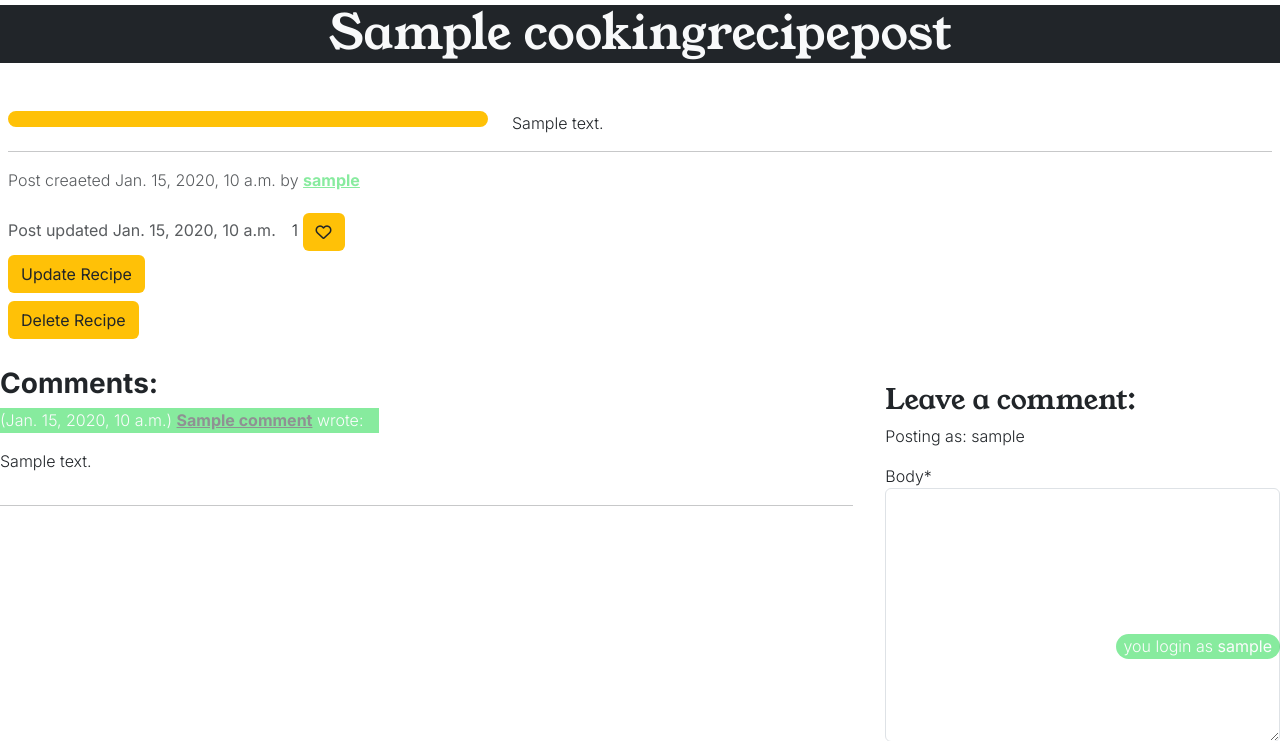
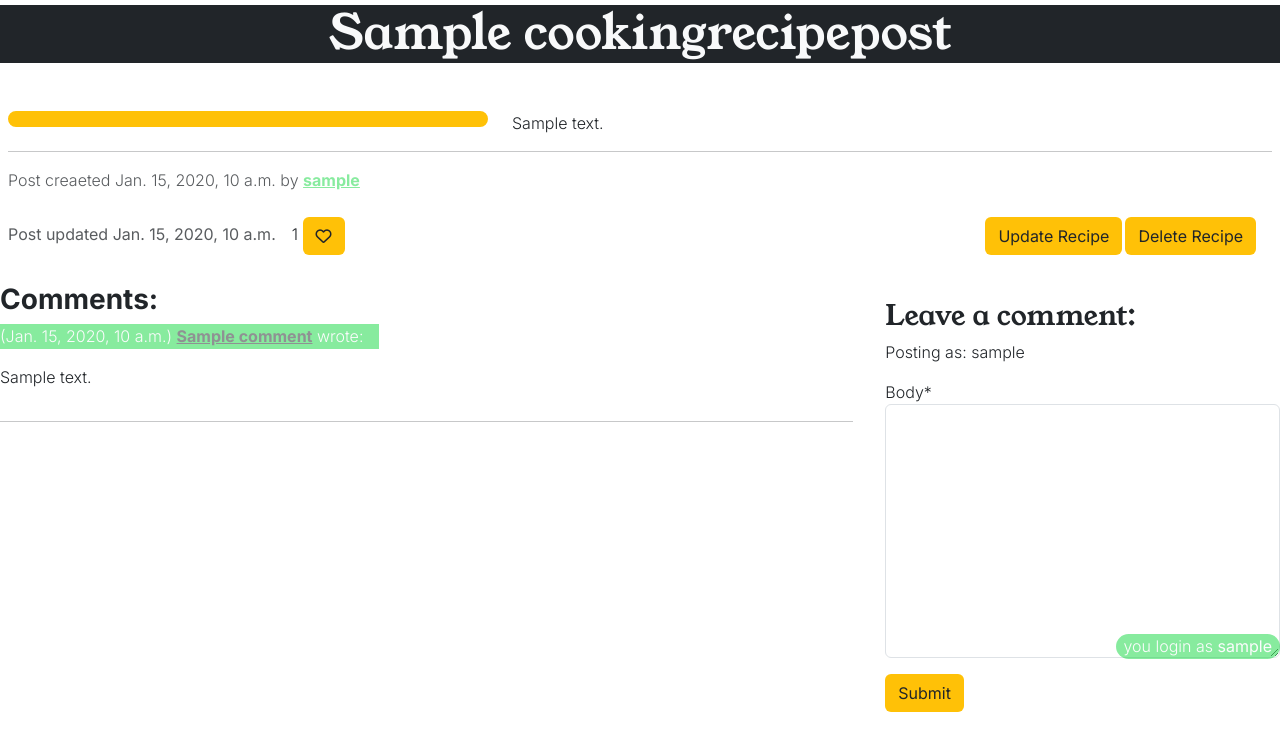
Before and after one commit to Belan-Mihail/cooking-blog, a Django app: a page that uses templates/post_detail.html in a window 1280 px wide. Shown: the part 141-882 px from the top of the page. Run offline with Django 3.2, Linux system fonts and the light colour scheme; a user stored in the database is signed in; tables that the repository leaves empty hold one stand-in row (values such as "Sample post"); some libraries are stand-ins or nearby versions.

Commit message:
Change html for desser displaying post update and delete buttons

```diff
--- a/static/css/style.css
+++ b/static/css/style.css
@@ -234,10 +234,15 @@ h1, h2, h3, h4, h5, h6 {
 }
 
 
-.comments-wrapper {
+.flex-wrapper {
     display: flex;
     justify-content: space-between;
     align-items: center;
+    margin-right: 1rem;
+}
+
+.button-wrapper {
+    gap: .2rem;
 }
 
 /* Footer */
--- a/templates/post_detail.html
+++ b/templates/post_detail.html
@@ -21,7 +21,7 @@
     <p class="blog-post-meta text-muted"> Post creaeted {{ post.created_on}} by
         <a class="link-accent-color" href="#"><strong>{{ post.cooking_recipe_author}}</strong></a>
     </p>
-
+    <div class="flex-wrapper">
         <div class="d-flex wrapper-post-likes">
             <p class="card-text text-muted h6"> Post updated {{ post.updated_on}} </p>
             <strong>
@@ -42,13 +42,13 @@
             </strong>
         </div>
         {% if post.cooking_recipe_author == user %}
-    <div class="div">
+        <div class="button-wrapper d-flex">
             <a class="btn mt-1 mb-1" href="{% url 'recipe_update' post.slug %}">Update Recipe</a>
-    </div>
-    <div class="div">
             <a class="btn mt-1 mb-1" href="{% url 'recipe_delete' post.slug %}">Delete Recipe</a>
         </div>
         {% endif %}
+    </div>
+
 
 </article>
 
@@ -63,7 +63,7 @@
                     ({{ comment.created_on }})
                     <a href="#"><strong>{{ comment.name }}</strong></a> wrote:
                 </p>
-                <div class="comments-wrapper">
+                <div class="flex-wrapper">
                     <p>{{ comment.body }}</p>
                 {% if comment.name == user.username %}
                     <a class="btn mt-1 mb-1" href="{% url 'commentdelete' comment.id %}">Delete Comment</a>
```
Lines whose indentation alone changed are shown as unchanged.
